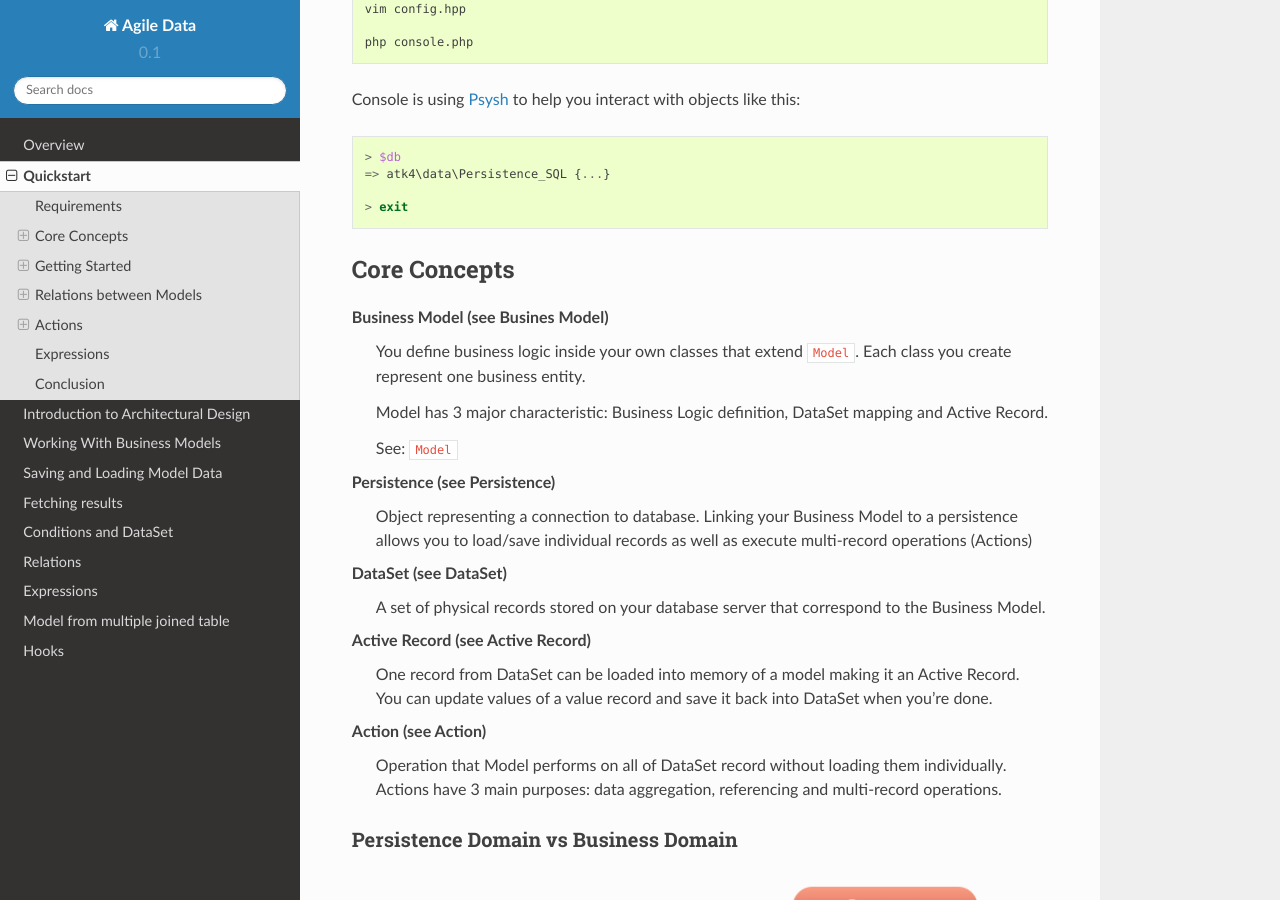
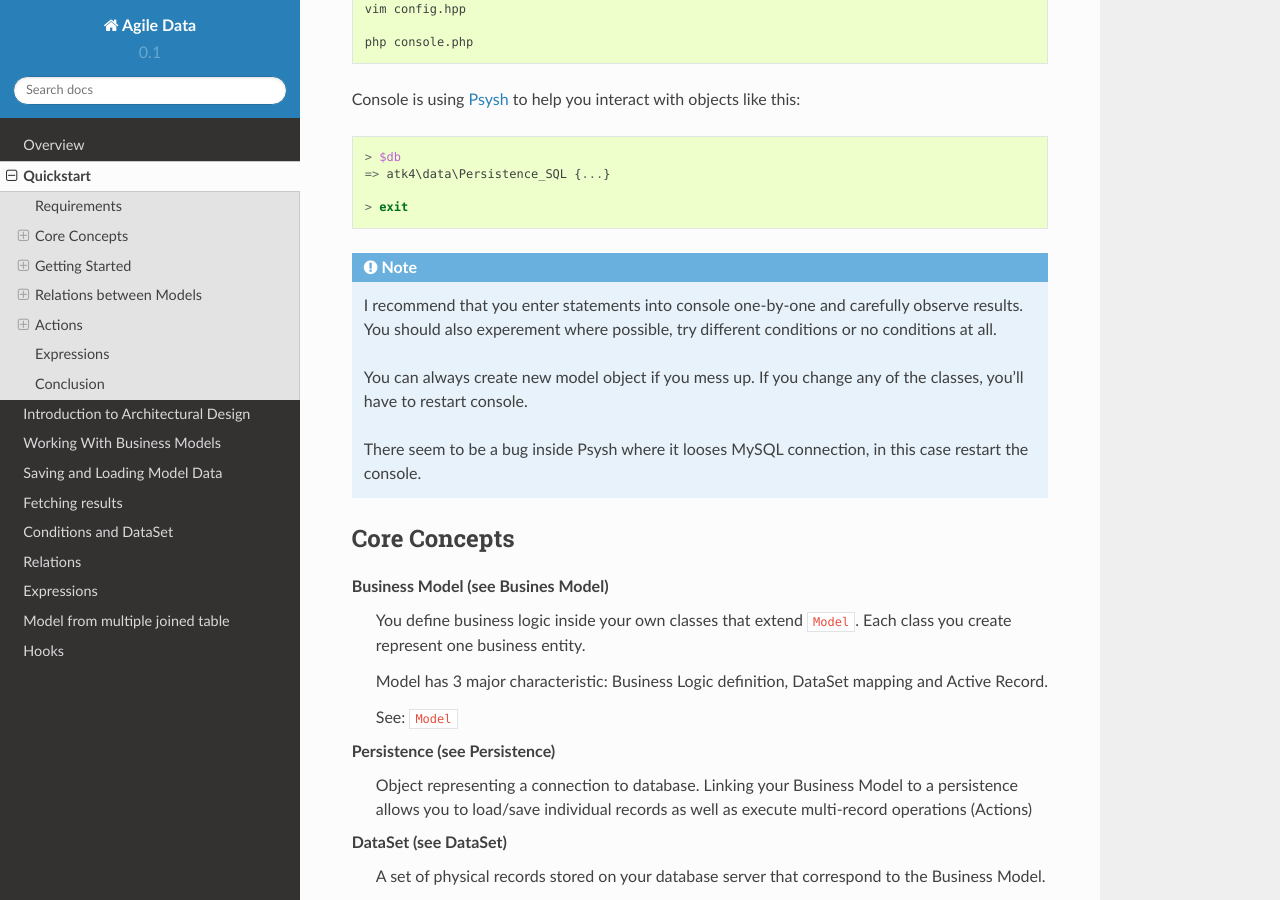
Before and after one commit to atk4/data, a Sphinx documentation site: the page built from docs/quickstart.rst, in a window 1280 px wide and 900 px high, scrolled down 838 px. Built offline with Sphinx 7.4.7 and the Read the Docs theme 2.0.0, drawn with Linux system fonts in a browser that asks for light colours; pages that are not in the unit, such as notebooks, are missing from menus; cross-references to code outside the pages are shown as plain code; some of the changed text lies outside the part shown.

Commit message:
fix another bug.

```diff
--- a/docs/quickstart.rst
+++ b/docs/quickstart.rst
@@ -46,6 +46,17 @@ Console is using `Psysh <http://psysh.org>`_ to help you interact with objects l
     => atk4\data\Persistence_SQL {...}
 
     > exit
+
+.. note:: I recommend that you enter statements into console one-by-one and
+    carefully observe results. You should also experement where possible,
+    try different conditions or no conditions at all.
+
+    You can always create new model object if you mess up. If you change any
+    of the classes, you'll have to restart console.
+
+    There seem to be a bug inside Psysh where it looses MySQL connection,
+    in this case restart the console.
+
 
 Core Concepts
 ==============
```
Also changed, not shown: other parts of docs/quickstart.rst (+1 -1 lines).
